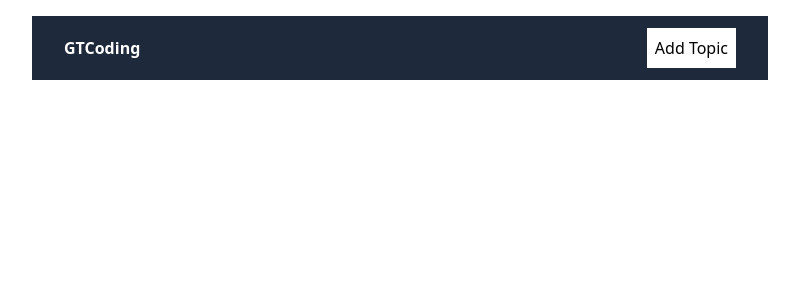
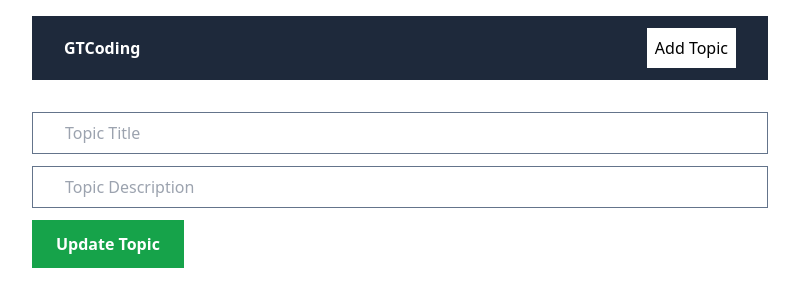
Before and after one commit to alimalim77/jstigernextapp, a Next.js app: page /editTopic/123 in a window 1280 px wide. Shown: the top 306 px of the page, without its empty margins (240-1039 px from the left). Built offline with nearby package versions, Linux system fonts and the light colour scheme.

Commit message:
Atomic Commit: Done Till Edit App

```diff
--- a/app/editTopic/[id]/page.jsx
+++ b/app/editTopic/[id]/page.jsx
@@ -1,6 +1,8 @@
 import EditTopicForm from "@/components/EditTopicForm";
 
-const EditTopic = () => {
+const EditTopic = ({ params }) => {
+  const { id } = params;
+  console.log(id);
   return <EditTopicForm />;
 };
 
--- a/components/EditTopicForm.jsx
+++ b/components/EditTopicForm.jsx
@@ -1,7 +1,23 @@
 import React from "react";
 
 const EditTopicForm = () => {
-  return <div></div>;
+  return (
+    <form className="flex flex-col gap-3" action="">
+      <input
+        className="border border-slate-500 px-8 py-2"
+        type="text"
+        placeholder="Topic Title"
+      />
+      <input
+        className="border border-slate-500 px-8 py-2"
+        type="text"
+        placeholder="Topic Description"
+      />
+      <button className="bg-green-600 font-bold text-white py-3 px-6 w-fit">
+        Update Topic
+      </button>
+    </form>
+  );
 };
 
 export default EditTopicForm;
```
